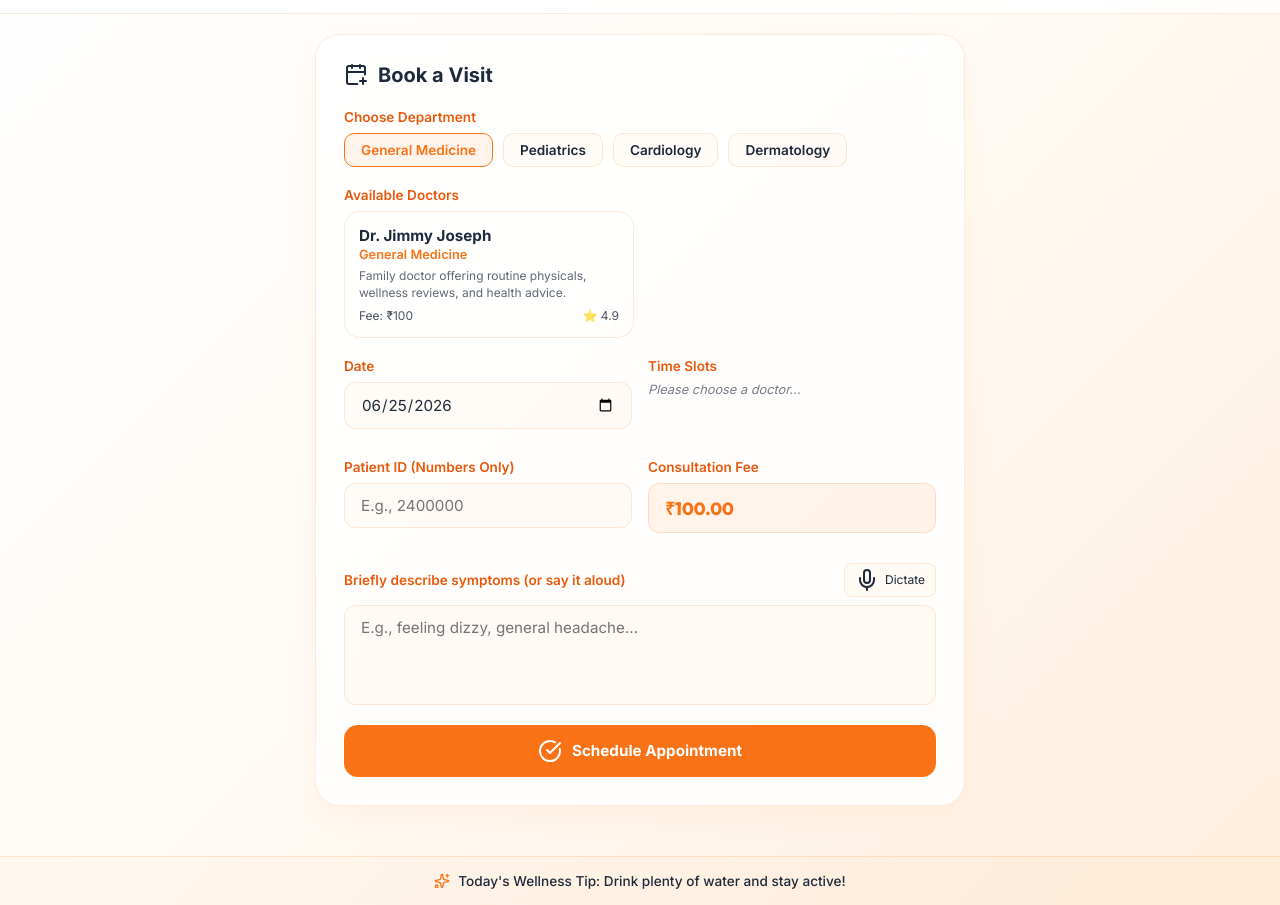
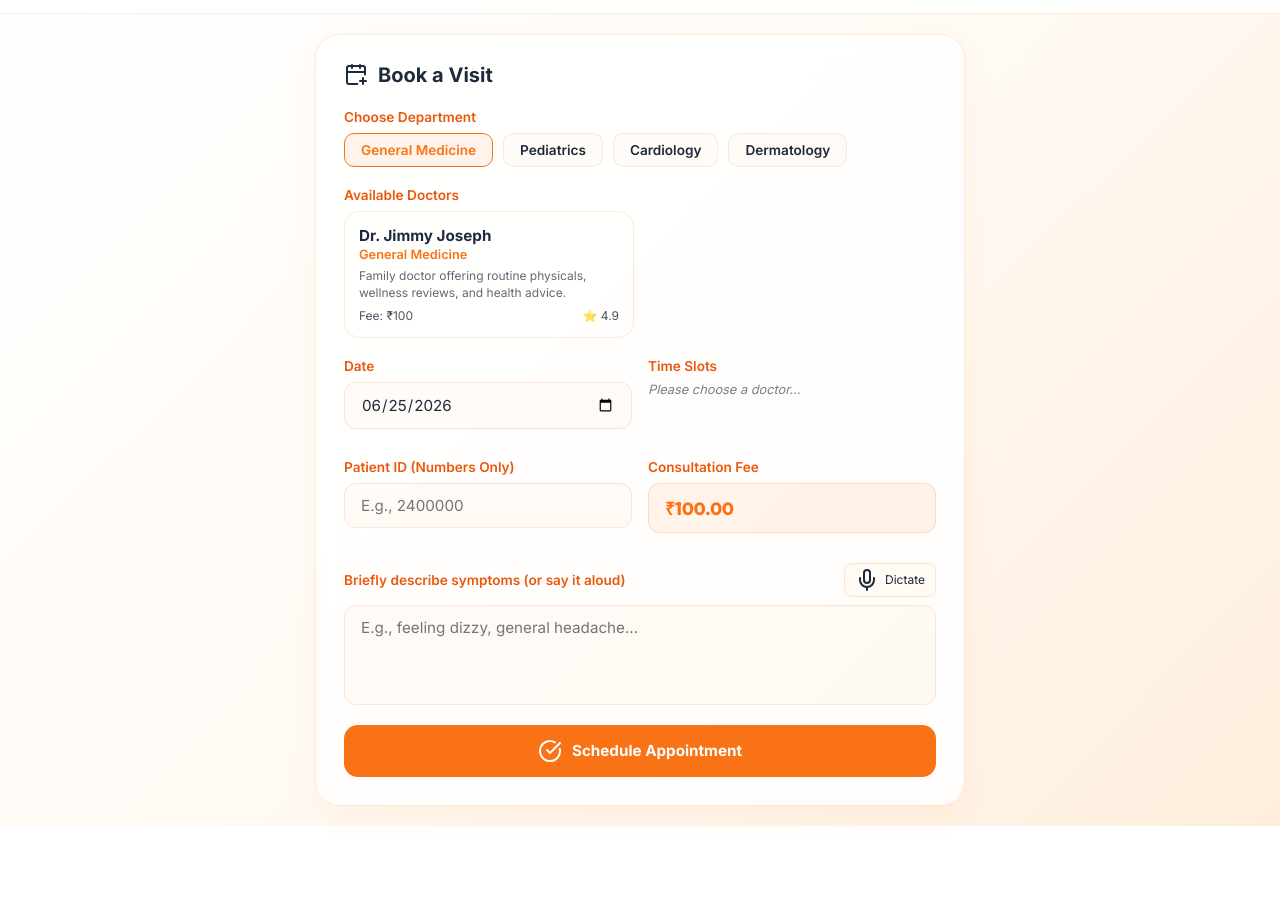
Before and after one commit to Leslythomasmathew/client-side-web-api, a plain HTML site: page index.html in a window 1280 px wide. Shown: the part 61-966 px from the top of the page. After the commit the page ends 887 px from the top, so only its background shows below. Drawn offline with nearby package versions, Linux system fonts and the light colour scheme; no server answers.

Commit message:
Update index.html

```diff
--- a/index.html
+++ b/index.html
@@ -152,12 +152,6 @@
         </div>
     </div>
 
-    <!-- Daily Health Tip Banner (Third-Party API Fetch) -->
-    <footer class="health-tip-banner">
-        <i data-lucide="sparkles" class="tip-icon"></i>
-        <span id="health-tip-text">Fetching today's wellness tip...</span>
-    </footer>
-
     <script src="app.js"></script>
 </body>
 </html>
```
